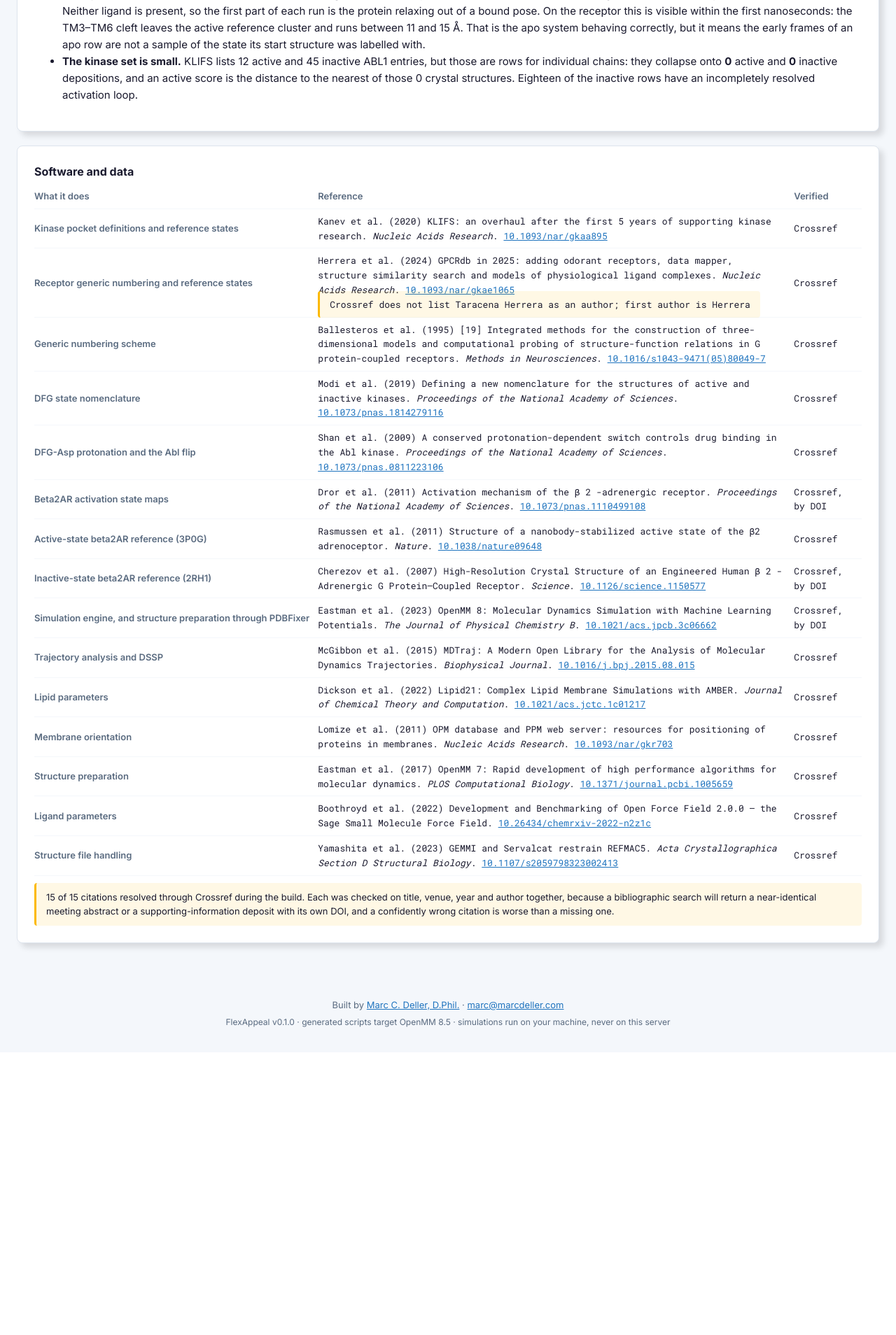
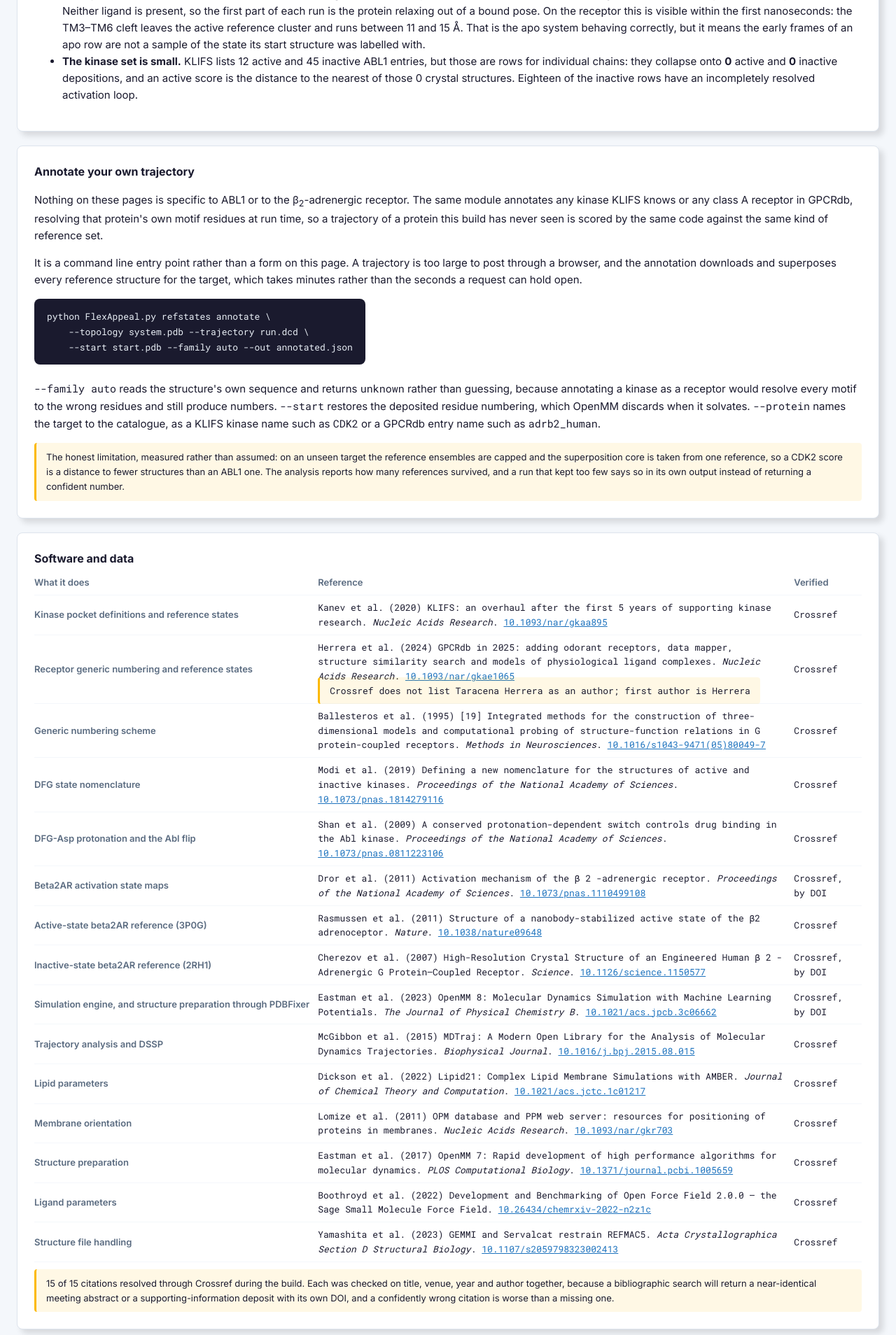
Before and after one commit to bellcheddar/FlexAppeal, a Flask app: page /refstates/about in a window 1280 px wide. Shown: the part 1400-3308 px from the top of the page at 70% size. Before the commit the page ends 2868 px from the top, so only its background shows below. Run offline with Flask 3, Linux system fonts and the light colour scheme; some libraries are stand-ins or nearby versions.

Commit message:
record three absent selectors, and put the reuse hook on the site
Section 6.2 asks the explorer for a replica selector, a start-state selector
and a protonation-arm selector. None exists, and all three follow from
decisions already ruled and recorded in D008 and D009, but the deviations
table in FINDINGS carried only the replica count. A reader comparing the spec
with the pages would have found three absences and no reason for any of them.
Four rows added: the dropped protonation arm, which section 5.2 calls the
headline kinase feature and which can come back as a fifth row for about 16
hours; the bound rows that replaced two apo ones, which promotes half of the
optional phase 5.7 into the core; and the selectors that follow.

Section 6.2's G-REUSE hook is built, validated in 4l and documented in the
README, but nothing on the site mentioned it. The spec allows a CLI-only v1
with the web form stubbed and there was no stub. The About page now carries
the entry point, the command, what --family auto and --start are for, and the
measured limitation on an unseen target: capped ensembles and a core taken
from one reference, reported by the analysis rather than glossed.

The command block first used an md-pre class the stylesheet has never defined,
which is the fault 4aj recorded for six other classes. It uses
md-run-commands, the design system's existing class, as the other three pages
do.

1035 passed, 3 skipped.

Co-Authored-By: Claude Opus 5 <noreply@anthropic.com>
Claude-Session: https://claude.ai/code/session_01Pt2ReV8sSsax3AiDFwVPHW

```diff
--- a/flexappeal/templates/refstates_about.html
+++ b/flexappeal/templates/refstates_about.html
@@ -135,6 +135,45 @@
 </section>
 
 <section class="md-card md-panel is-wide">
+  <h3>Annotate your own trajectory</h3>
+  <p>
+    Nothing on these pages is specific to ABL1 or to the
+    &#946;<sub>2</sub>-adrenergic receptor. The same module annotates any
+    kinase KLIFS knows or any class A receptor in GPCRdb, resolving that
+    protein's own motif residues at run time, so a trajectory of a protein this
+    build has never seen is scored by the same code against the same kind of
+    reference set.
+  </p>
+  <p>
+    It is a command line entry point rather than a form on this page. A
+    trajectory is too large to post through a browser, and the annotation
+    downloads and superposes every reference structure for the target, which
+    takes minutes rather than the seconds a request can hold open.
+  </p>
+  <pre class="md-run-commands"><code>python FlexAppeal.py refstates annotate \
+    --topology system.pdb --trajectory run.dcd \
+    --start start.pdb --family auto --out annotated.json</code></pre>
+  <p>
+    <code>--family auto</code> reads the structure's own sequence and returns
+    <code>unknown</code> rather than guessing, because annotating a kinase as a
+    receptor would resolve every motif to the wrong residues and still produce
+    numbers. <code>--start</code> restores the deposited residue numbering,
+    which OpenMM discards when it solvates. <code>--protein</code> names the
+    target to the catalogue, as a KLIFS kinase name such as
+    <code>CDK2</code> or a GPCRdb entry name such as
+    <code>adrb2_human</code>.
+  </p>
+  <p class="md-note">
+    The honest limitation, measured rather than assumed: on an unseen target
+    the reference ensembles are capped and the superposition core is taken from
+    one reference, so a CDK2 score is a distance to fewer structures than an
+    ABL1 one. The analysis reports how many references survived, and a run that
+    kept too few says so in its own output instead of returning a confident
+    number.
+  </p>
+</section>
+
+<section class="md-card md-panel is-wide">
   <h3>Software and data</h3>
   <table class="md-table">
     <thead>
```
Also changed, not shown: BUILD_LOG.md (+24 -0 lines), FINDINGS.md (+3 -0 lines).
